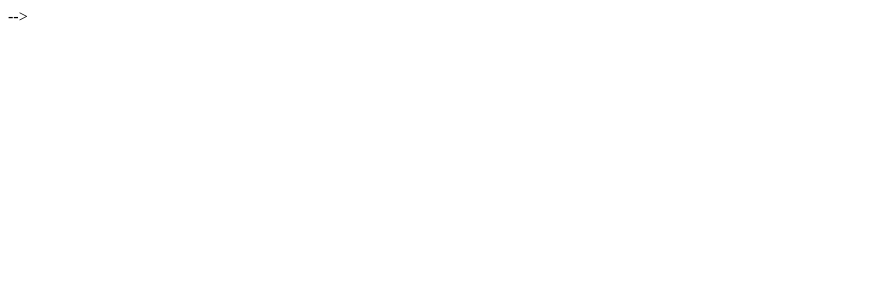
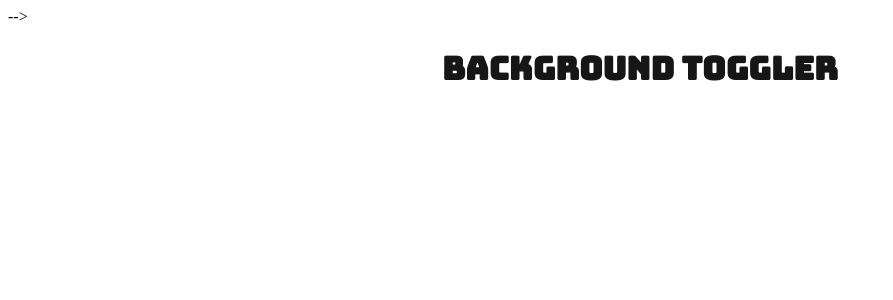
Before and after one commit to parav-jaikrishan/react, a React (Create React App) app in the folder background-toggler/: page / in a window 1280 px wide. Shown: the top 300 px of the page, without its empty margins (0-893 px from the left). Built offline with nearby package versions, Linux system fonts and the light colour scheme.

Commit message:
Created Header component

```diff
--- a/background-toggler/src/App.js
+++ b/background-toggler/src/App.js
@@ -1,8 +1,10 @@
 import './App.css';
+import Header from './components/Header/header';
 
 function App() {
   return (
     <div className="App">
+      <Header />
     </div>
   );
 }
--- /dev/null
+++ b/background-toggler/src/components/Header/header.css
@@ -0,0 +1,4 @@
+h1 {
+    font-family: "Bungee";
+    color: #161616;
+}
--- /dev/null
+++ b/background-toggler/src/components/Header/header.js
@@ -0,0 +1,7 @@
+import "./header.css";
+
+export default function Header() {
+    return(
+        <h1>Background Toggler</h1>
+    )
+}
```
